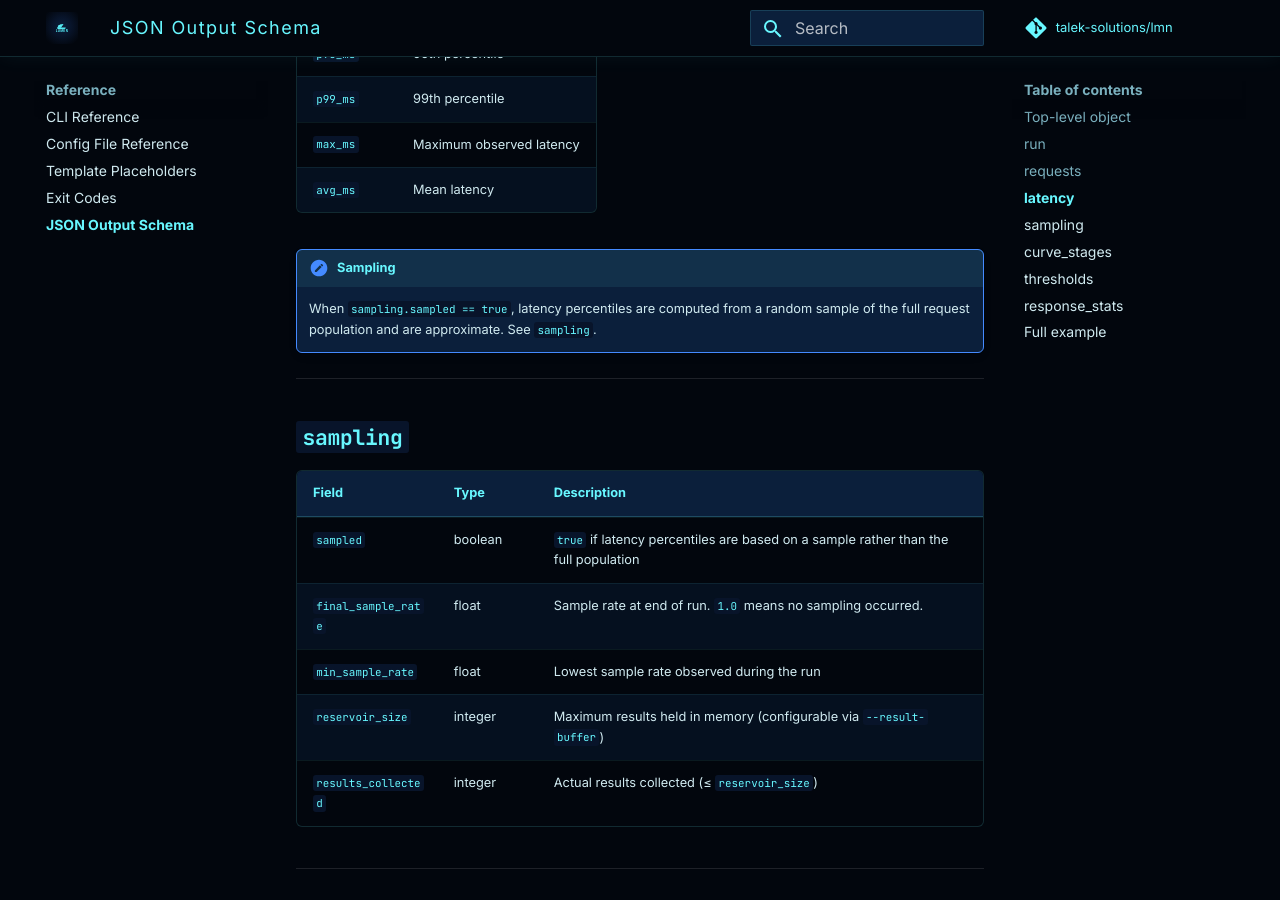
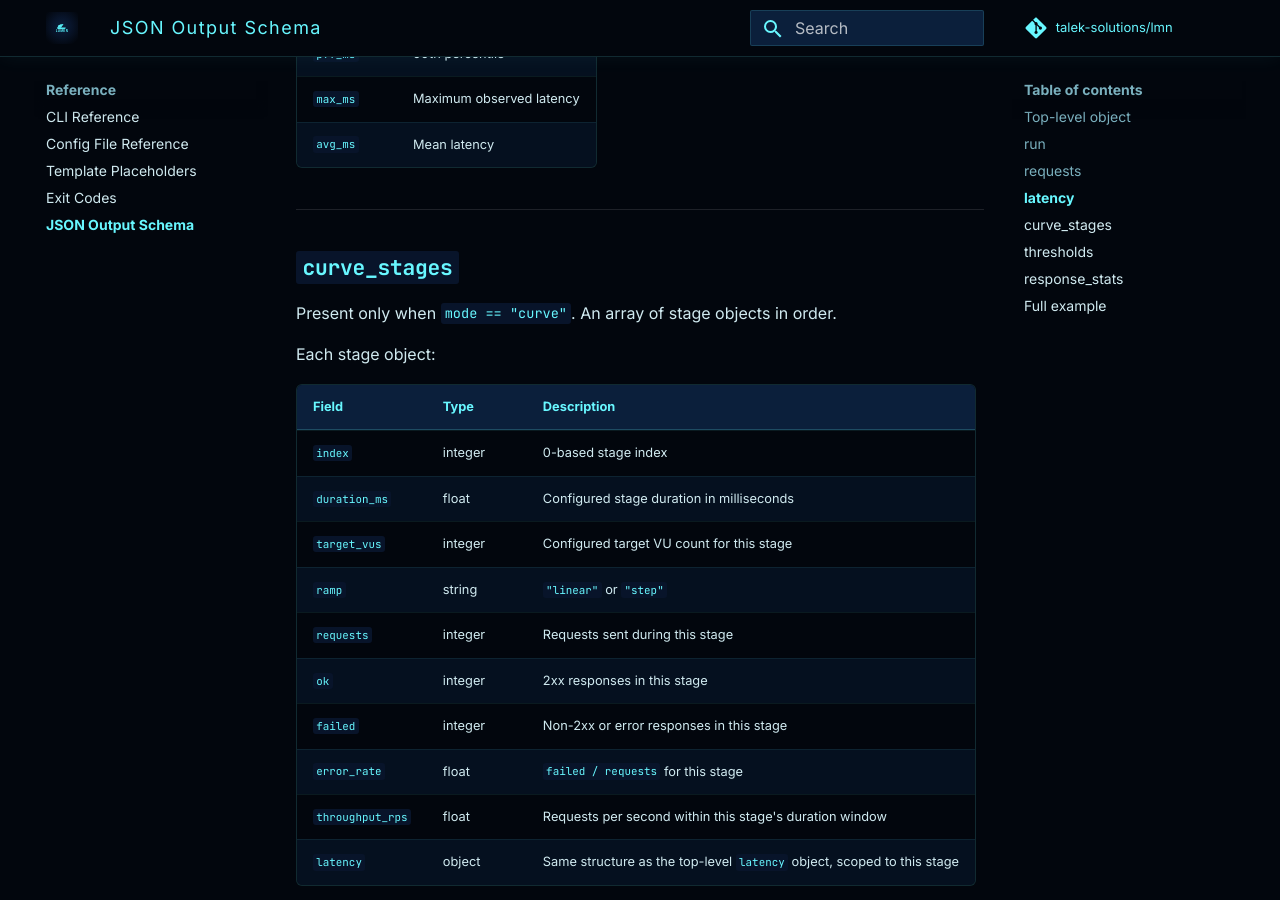
Before and after one commit to talek-solutions/lmn, an MkDocs documentation site: the page built from docs/reference/json-output.md, in a window 1280 px wide and 900 px high, scrolled down 2467 px. Built offline with MkDocs 1.6.1 and Material for MkDocs 9.7.7, drawn with Linux system fonts in a browser that asks for light colours; comment, search, counter and statistics services are not loaded; some of the changed text lies outside the part shown.

Commit message:
chore: bump version to 0.2.0, update docs, fix Dockerfile for multi-arch

```diff
--- a/docs/reference/json-output.md
+++ b/docs/reference/json-output.md
@@ -23,7 +23,6 @@ The schema is versioned. The current version is `1`.
 | `requests` | object | Yes | Aggregated request counts and derived metrics. |
 | `latency` | object | Yes | Latency percentiles and summary statistics. All values in **milliseconds**. |
 | `status_codes` | object | Yes | HTTP status code counts. Keys are string codes (`"200"`, `"404"`). The key `"error"` covers connection errors with no HTTP response. |
-| `sampling` | object | Yes | Reservoir sampling state at end of run. |
 | `response_stats` | object \| null | No | Response body field analysis. Present only when `--response-template` was used. |
 | `curve_stages` | array \| null | No | Per-stage breakdown. Present only when `mode == "curve"`. |
 | `thresholds` | object \| null | No | Threshold evaluation results. Present only when thresholds were configured. |
@@ -69,21 +68,6 @@ All values are in **milliseconds** (`f64`). Field names carry the `_ms` suffix.
 | `p99_ms` | 99th percentile |
 | `max_ms` | Maximum observed latency |
 | `avg_ms` | Mean latency |
-
-!!! note "Sampling"
-    When `sampling.sampled == true`, latency percentiles are computed from a random sample of the full request population and are approximate. See [`sampling`](#sampling).
-
----
-
-## `sampling`
-
-| Field | Type | Description |
-|---|---|---|
-| `sampled` | boolean | `true` if latency percentiles are based on a sample rather than the full population |
-| `final_sample_rate` | float | Sample rate at end of run. `1.0` means no sampling occurred. |
-| `min_sample_rate` | float | Lowest sample rate observed during the run |
-| `reservoir_size` | integer | Maximum results held in memory (configurable via `--result-buffer`) |
-| `results_collected` | integer | Actual results collected (≤ `reservoir_size`) |
 
 ---
 
@@ -188,13 +172,6 @@ Each entry in `float_fields`:
   "status_codes": {
     "200": 100
   },
-  "sampling": {
-    "sampled": false,
-    "final_sample_rate": 1.0,
-    "min_sample_rate": 1.0,
-    "reservoir_size": 100000,
-    "results_collected": 100
-  },
   "response_stats": null,
   "curve_stages": null,
   "thresholds": {
--- a/mkdocs.yml
+++ b/mkdocs.yml
@@ -36,7 +36,7 @@ plugins:
   - macros
 
 extra:
-  version: "0.1.5"
+  version: "0.2.0"
 
 markdown_extensions:
   - pymdownx.snippets:
```
Also changed, not shown: CHANGELOG.md (+19 -0 lines), README.md (+10 -0 lines), docs/getting-started/installation.md (+38 -0 lines), docs/reference/config.md (+0 -2 lines), lmn-cli/CLI.md (+1 -1 lines), 4 other files.
